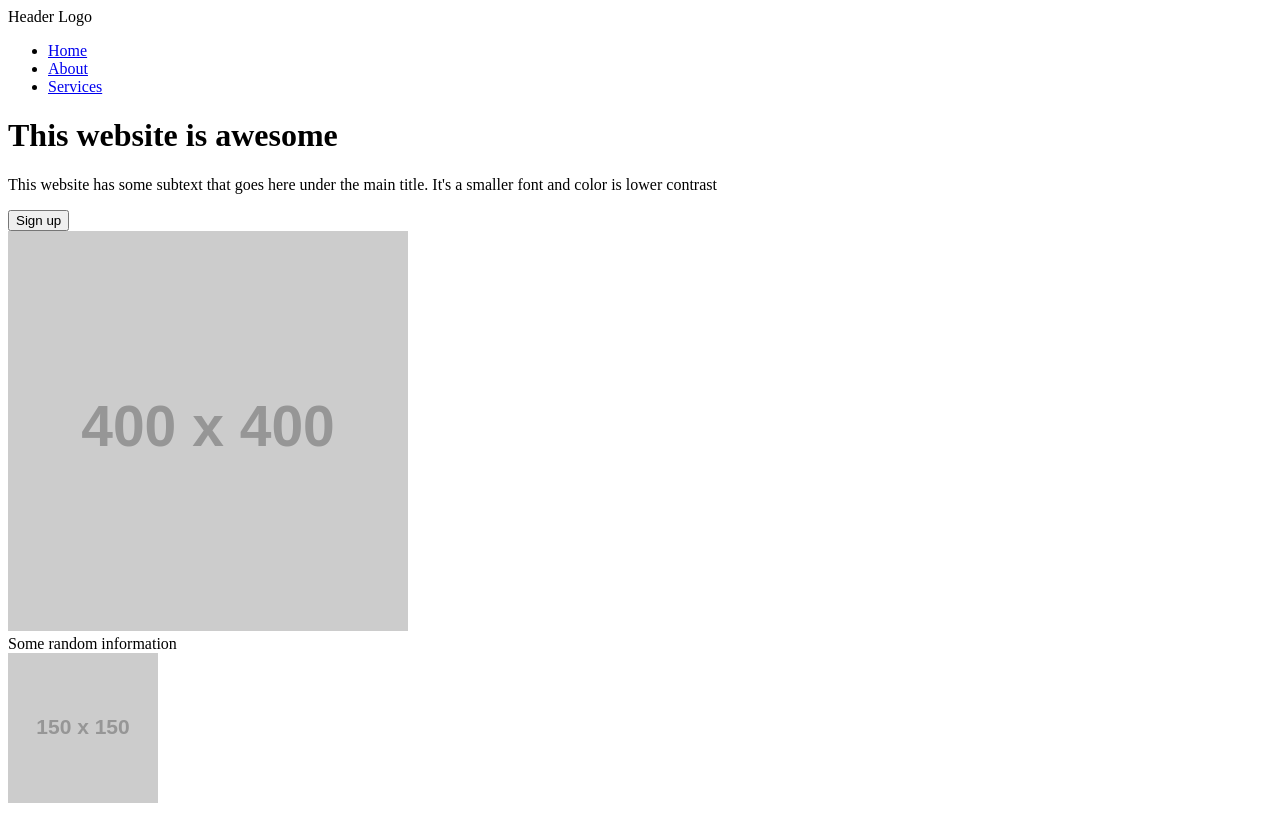
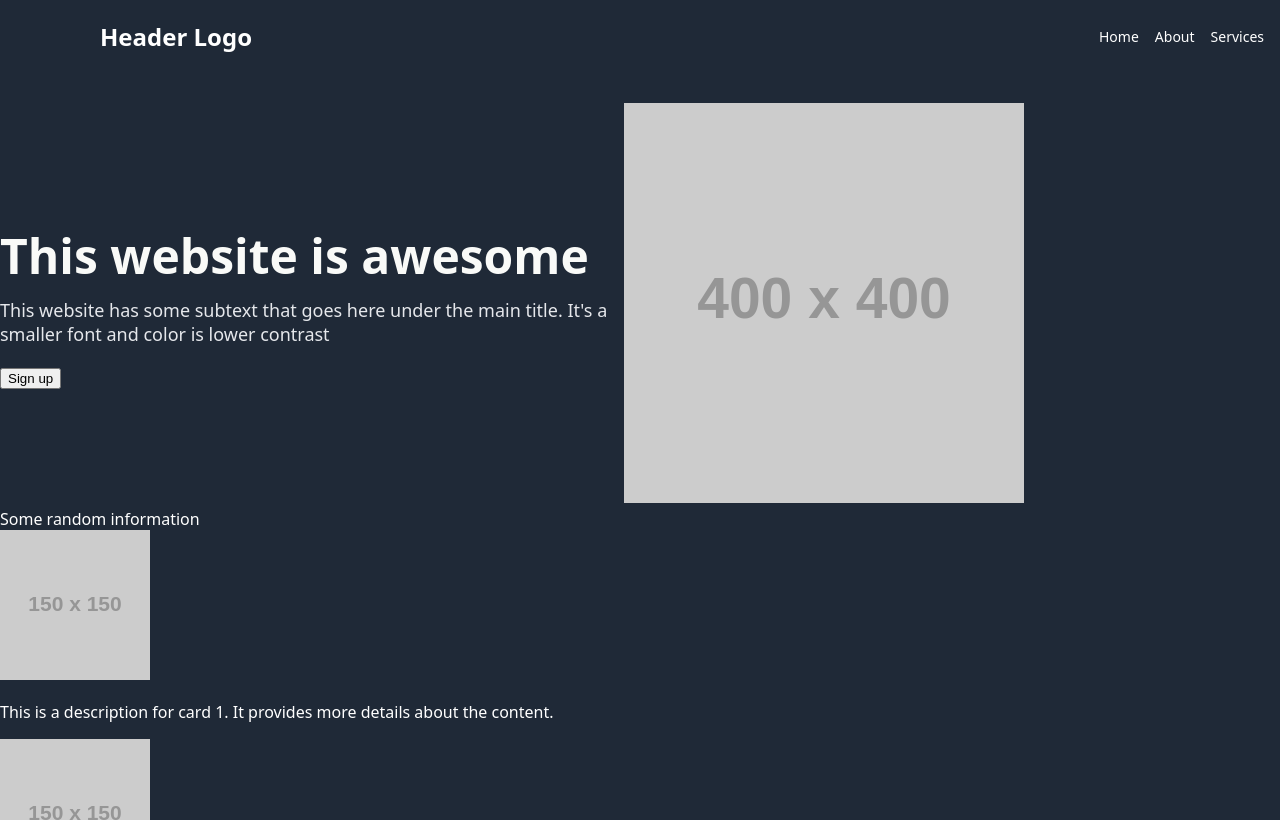
Before and after one commit to BereManFx/landing-design, a plain HTML site: page index.html in a window 1280 px wide. Shown: the top 820 px of the page. Drawn offline with Linux system fonts and the light colour scheme; placeholder pictures from the web are drawn by us.

Commit message:
I started adding styling to the landing page
added some basic CSS and made some changes to the HTML structure to accommodate the styles.

```diff
--- a/index.html
+++ b/index.html
@@ -4,6 +4,7 @@
     <meta charset="UTF-8">
     <meta name="viewport" content="width=device-width, initial-scale=1.0">
     <title>Landing Page Design</title>
+    <link rel="stylesheet" href="./style.css">
 </head>
 <body>
     <div class="header">
--- a/style.css
+++ b/style.css
@@ -0,0 +1,64 @@
+body {
+    font-family: system-ui, -apple-system, BlinkMacSystemFont, 'Segoe UI', Roboto, Oxygen, Ubuntu, Cantarell, 'Open Sans', 'Helvetica Neue', sans-serif;
+    margin: 0;
+    padding: 0;
+    display: flex;
+    flex-direction: column;
+    align-items: center;
+}
+
+a {
+    text-decoration: none;
+    color: white;
+}
+
+ul {
+    list-style-type: none;
+    margin: 0;
+    padding: 0;
+    display: flex;
+    gap: 16px;
+    font-size: 14px;
+}
+
+h1 {
+    font-size: 48px;
+    font-weight: 900;
+    color: #F9FAF8;
+    margin: 0;
+}
+
+.mini-header {
+    display: flex;
+    justify-content: space-between;
+    align-items: center;
+    padding-left: 100px;
+    padding-right: 16px;
+}
+
+.logo {
+    font-size: 24px;
+    font-weight: bold;
+}
+
+.header {
+    /* width: 100%; */
+    background-color: #1F2937;
+    color: white;
+    padding: 20px 0;
+}
+
+.main {
+    display: flex;
+    justify-content: space-between;
+    align-items: center;
+    width: 80%;
+    margin-top: 50px;
+}
+
+.subtext {
+    font-size: 18px;
+    color: #E5E7EB;
+    margin-top: 10px;
+    margin-bottom: 20px;
+}
```
